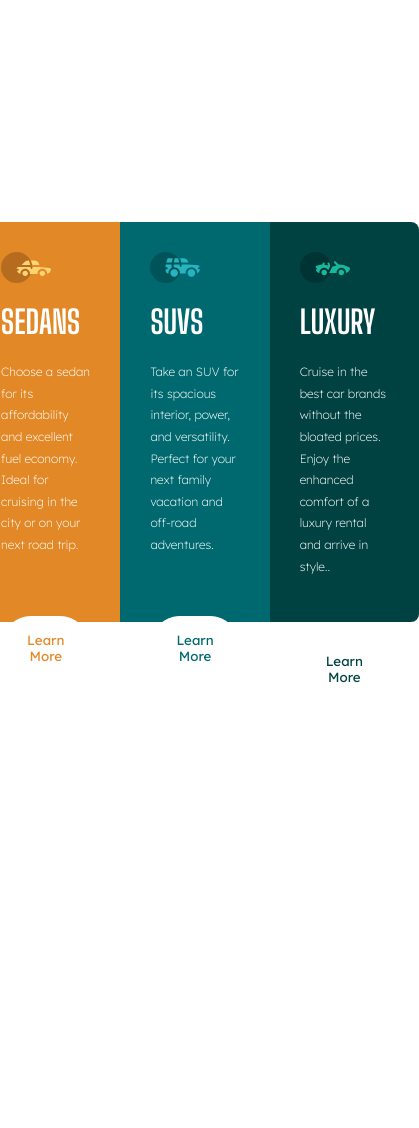
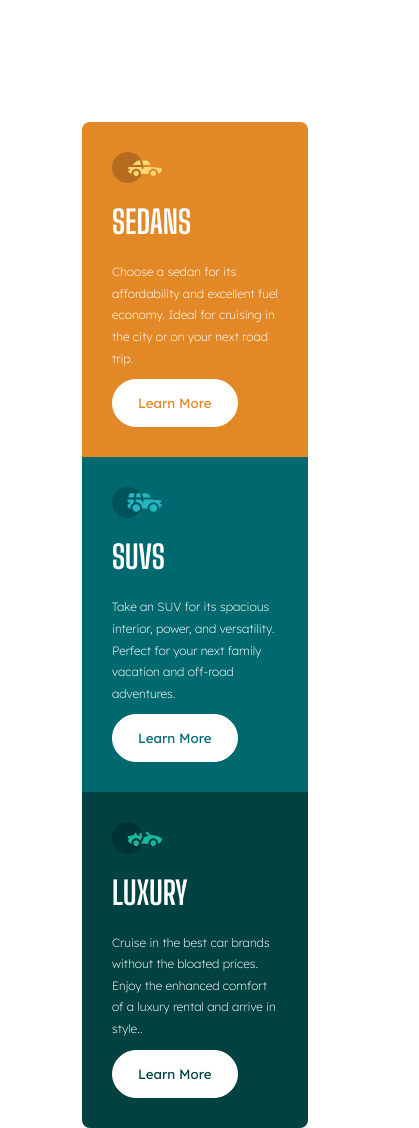
Before and after one commit to Prakash1411/3-column-preview-card, a plain HTML site: page index.html in a window 390 px wide. Shown: the whole page, 419 px wide, since content can reach past the window. Before the commit the page ends 844 px from the top, so only its background shows below. Drawn offline with Linux system fonts and the light colour scheme.

Commit message:
responsive code

```diff
--- a/styles.css
+++ b/styles.css
@@ -98,3 +98,25 @@ button{
   color: white;
   border: 1px solid white;
 }
+
+@media only screen and (max-width:600px){
+  main{
+    display: flex;
+    flex-direction: column;
+    height: 600px;
+    width: 226px;
+    border-radius: 8px;
+  }
+
+  p{
+    margin-bottom: 10px;
+  }
+
+  .first-section{
+    border-radius: 8px 8px 0 0;
+  }
+
+  .third-section{
+    border-radius: 0 0 8px 8px;
+  }
+}
```
